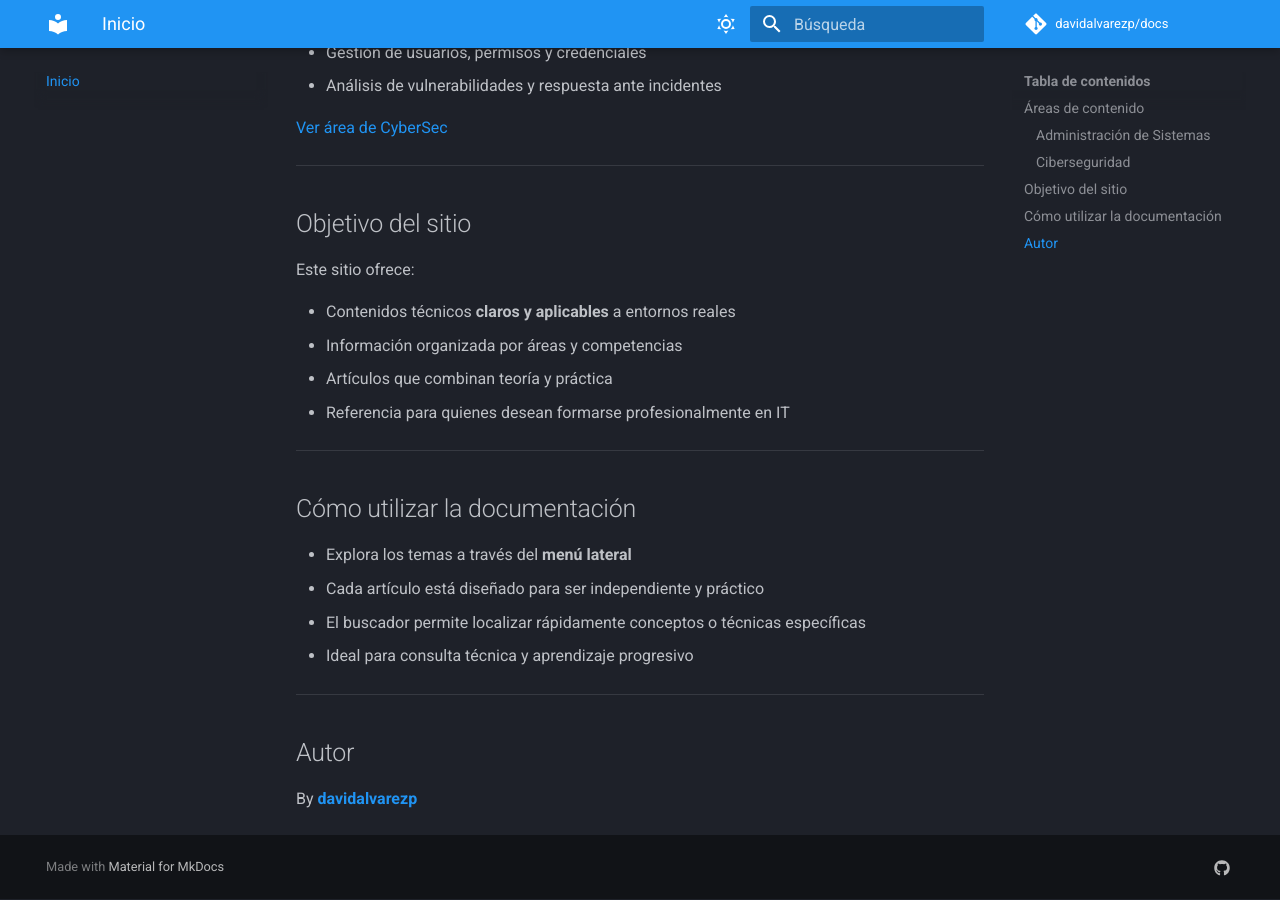
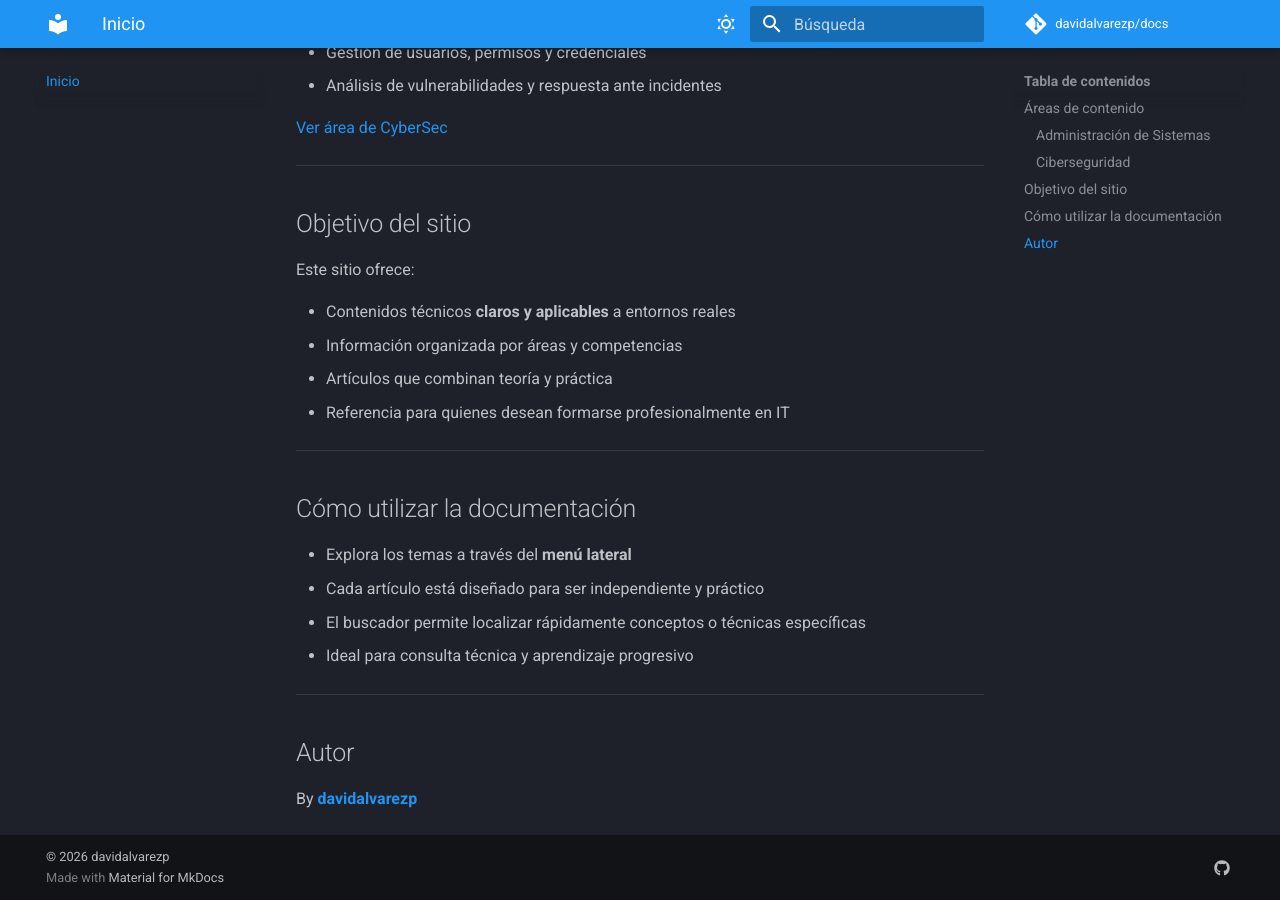
Before and after one commit to davidalvarezp/docs, an MkDocs documentation site: the page built from docs/index.md, in a window 1280 px wide and 900 px high, scrolled down 1000 px. Built offline with MkDocs 1.6.1 and Material for MkDocs 9.7.7, drawn with Linux system fonts in a browser that asks for light colours; comment, search, counter and statistics services are not loaded.

```diff
--- a/mkdocs.yml
+++ b/mkdocs.yml
@@ -72,8 +72,6 @@ nav:
 theme:
   name: material
   generator: false
-  copyright: >
-    © 2026 <a href="https://davidalvarezp.com" target="_blank">davidalvarezp</a>
 
   language: es
   features:
@@ -118,6 +116,8 @@ plugins:
   - search
   - tags
 
+copyright: >
+  © 2026 <a href="https://davidalvarezp.com" target="_blank">davidalvarezp</a>
 extra:
   social:
     - icon: fontawesome/brands/github
```
